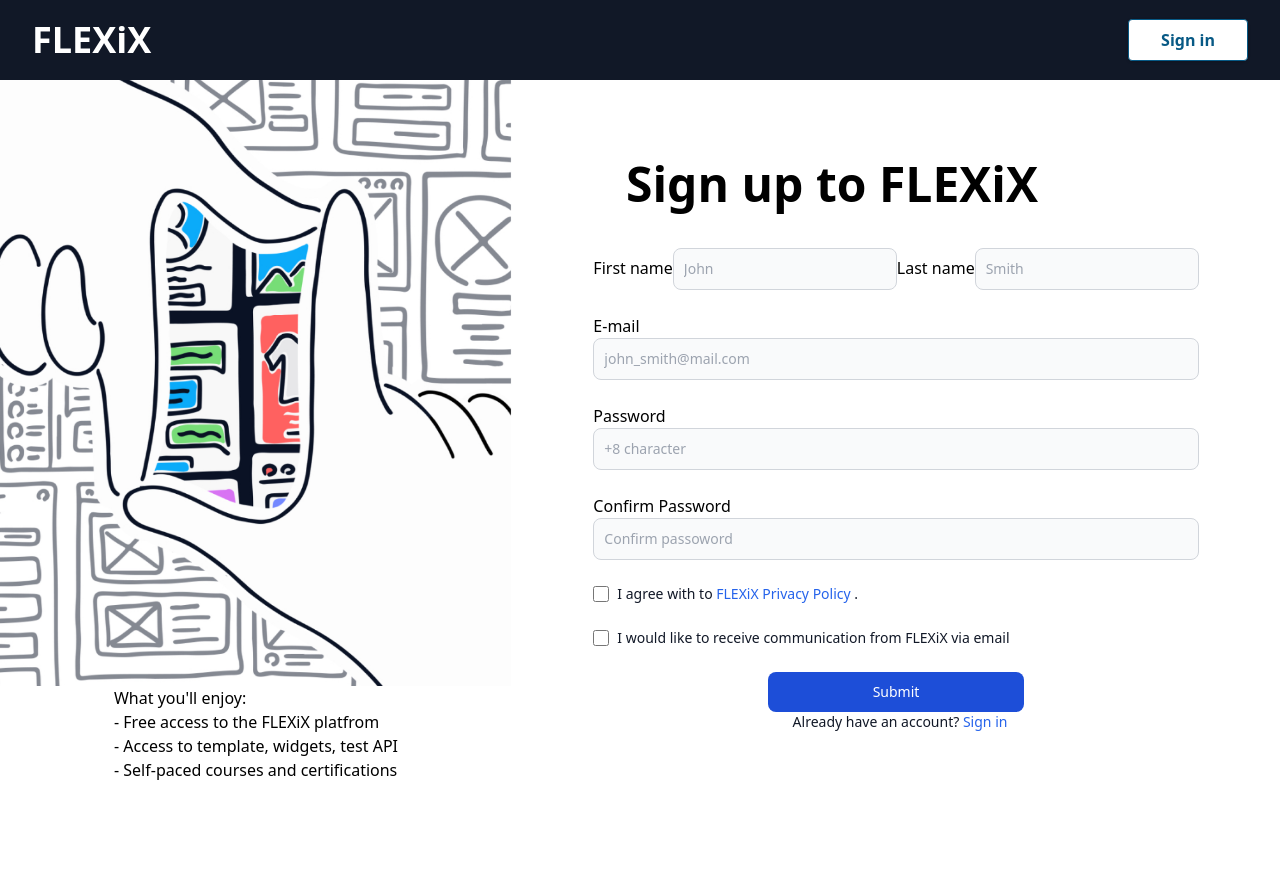
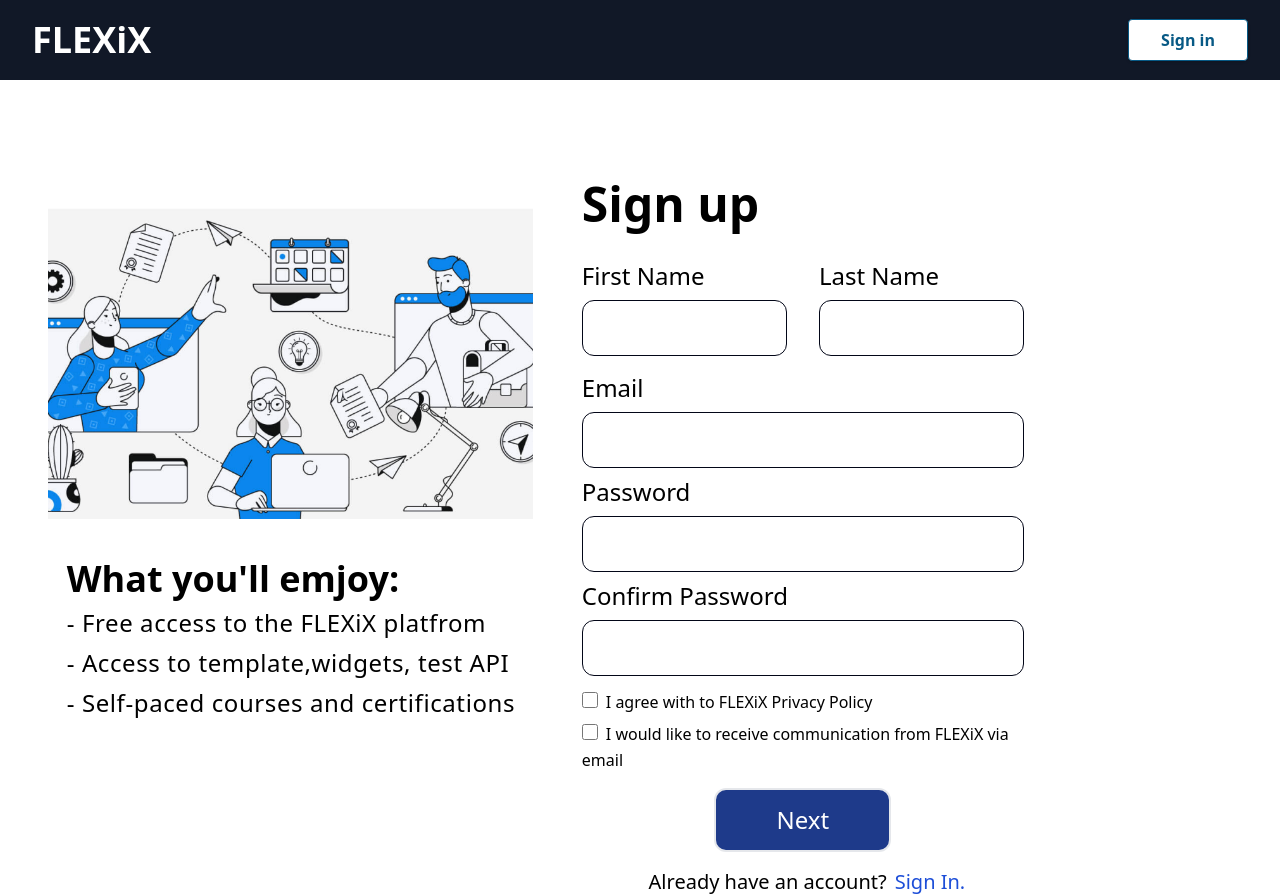
Before and after one commit to flexix-developer/Flexix-Frontend, a React (Create React App) app: page /register in a window 1280 px wide. Before the commit the page ends 800 px from the top, so only its background shows below. Built offline with nearby package versions, Linux system fonts and the light colour scheme.

Commit message:
Edit Register Page

```diff
--- a/src/components/ForgotThree.js
+++ b/src/components/ForgotThree.js
@@ -21,7 +21,7 @@ function ForgotThree() {
               <br />
               <input
                 className="w-full h-14 border rounded-xl border-slate-950 my-2 mb-6 text-left px-4 py-1 text-3xl"
-                type="text"
+                type="password"
                 name="name"
                 placeholder="+6 character"
               />
--- a/src/pages/Register-Page.js
+++ b/src/pages/Register-Page.js
@@ -1,74 +1,127 @@
-import register from "../images/login-bg.png";
+import bglogin from "../images/Register-bg.png";
 import NavBarHome from "../components/NavBarHome";
-// import { Link } from 'react-router-dom';
+import { Link } from "react-router-dom";
 
 const RegisterPage = () => {
   return (
     <div className="h-screen">
       <NavBarHome />
-          <div className="Container flex">
-                <div className="Left w-2/5 flex flex-col justify-center items-center">
-                    <div className="flex flex-col items-center">
-                        <img className="h-full" src={register} alt="" />
-                        <label className="">
-                            What you'll enjoy:
-                            <br />
+      <div className="Container flex h-90/0">
+        <div className="Left w-3/6 h-full flex items-center flex-col">
+          <div className="h-10/12 w-10/12 mt-32">
+            <img className="h-full " src={bglogin} alt="" />
+          </div>
+          <div className="flex flex-col">
+            <span className="text-4xl font-semibold mt-10">
+              What you'll emjoy:
+            </span>
+            <span className="text-2xl tracking-wide">
+              <div className="my-2">
                 - Free access to the FLEXiX platfrom
                 <br />
-                            - Access to template, widgets, test API
+              </div>
+              <div className="my-2">
+                - Access to template,widgets, test API
                 <br />
+              </div>
+              <div className="my-2">
                 - Self-paced courses and certifications
                 <br />
+              </div>
+            </span>
+          </div>
+        </div>
+
+        <div className="Right w-3/5 h-full flex  items-center  ">
+          <div className="Right-Content  mr-64 w-full h-5/6 flex  flex-col">
+            <span className="text-5xl font-semibold mt-10">Sign up</span>
+            <form className="mt-8">
+              <div className=" flex flex-row justify-between mb-2 ">
+                <label className="text-2xl font-normal w-6/12 mr-4">
+                  First Name
+                  <br />
+                  <input
+                    className="w-full h-14 border rounded-xl border-slate-950 my-2 text-left px-4 py-1 text-3xl"
+                    type="text"
+                    name="name"
+                  />
+                </label>
+                <label className="text-2xl font-normal w-6/12 ml-4">
+                  Last Name
+                  <br />
+                  <input
+                    className="w-full h-14 border rounded-xl border-slate-950 my-2 text-left px-4 py-1 text-3xl"
+                    type="text"
+                    name="name"
+                  />
                 </label>
               </div>
+              <label className="text-2xl  font-normal">
+                Email
+                <input
+                  className="w-full  h-14 border rounded-xl border-slate-950 my-2 text-left px-4 py-1 text-3xl"
+                  type="email"
+                  name="name"
+                />
+              </label>
+              <label className="text-2xl  font-normal">
+                Password
+                <input
+                  className="w-full  h-14 border rounded-xl border-slate-950 my-2 text-left px-4 py-1 text-3xl"
+                  type="password"
+                  name="name"
+                />
+              </label>
+              <label className="text-2xl  font-normal">
+                Confirm Password
+                <input
+                  className="w-full  h-14 border rounded-xl border-slate-950 my-2 text-left px-4 py-1 text-3xl"
+                  type="password"
+                  name="name"
+                />
+              </label>
+              <div>
+                <input
+                  type="checkbox"
+                  id="agreePolicy"
+                  name="agreePolicy"
+                  value="agreePolicy"
+                  className="my-2 w-4 h-4 text-blue-600 bg-gray-100 border-gray-300 rounded focus:ring-blue-500 dark:focus:ring-blue-600 dark:ring-offset-gray-800 focus:ring-2 dark:bg-gray-700 dark:border-gray-600"
+                />
+                <label for="agreePolicy" className="ml-2 ">
+                  I agree with to FLEXiX Privacy Policy
+                </label>
+                <br />
+                <input
+                  type="checkbox"
+                  id="receiveInMail"
+                  name="receiveInMail"
+                  value="receiveInMail"
+                  className="my-2 w-4 h-4 text-blue-600 bg-gray-100 border-gray-300 rounded focus:ring-blue-500 dark:focus:ring-blue-600 dark:ring-offset-gray-800 focus:ring-2 dark:bg-gray-700 dark:border-gray-600"
+                />
+                <label for="receiveInMail" className="ml-2">
+                  I would like to receive communication from FLEXiX via email
+                </label>
+                <br />
               </div>
-            <div className="Right w-3/5 h-full flex ">
-                <div className="Right-Content w-full h-5/6 flex flex-col justify-center items-center">
-                    <span className="text-5xl font-semibold mt-20 mb-10 mr-32">
-                        Sign up to FLEXiX
-                    </span>
-                    <form>
-                        <div>
-                            <div className="flex mb-6">
-                                <div className="">
-                                    <label>First name</label>
-                                    <input type="text" id="first_name" class="bg-gray-50 border border-gray-300 text-gray-900 text-sm rounded-lg p-2.5 " placeholder="John" required />
-                                </div>
-                                <div className="">
-                                    <label>Last name</label>
-                                    <input type="text" id="last_name" class="bg-gray-50 border border-gray-300 text-gray-900 text-sm rounded-lg p-2.5" placeholder="Smith" required />
-                                </div>
-                            </div>
-                            <div className="flex flex-col mb-6">
-                                <label>E-mail</label>
-                                <input type="text" id="email" class="bg-gray-50 border border-gray-300 text-gray-900 text-sm rounded-lg w-full p-2.5    " placeholder="john_smith@mail.com" required />
-                            </div>
-                            <div className="flex flex-col mb-6">
-                                <label>Password</label>
-                                <input type="password" id="password" class="bg-gray-50 border border-gray-300 text-gray-900 text-sm rounded-lg w-full p-2.5" placeholder="+8 character" required />
-                            </div>
-                            <div className="flex flex-col mb-6">
-                                <label>Confirm Password</label>
-                                <input type="password" id="confirm_password" class="bg-gray-50 border border-gray-300 text-gray-900 text-sm rounded-lg w-full p-2.5" placeholder="Confirm passoword" required />
-                            </div>
-                            <div className="flex items-start mb-6">
-                                <div className="flex items-center h-5">
-                                    <input id="remember" type="checkbox" value="" className="w-4 h-4 border border-gray-300 rounded bg-gray-50" required />
-                                </div>
-                                <label for="remember" className="ms-2 text-sm font-medium text-gray-900 dark:text-gray-300">I agree with to <a href="/loing" className="text-blue-600 hover:underline dark:text-blue-500">FLEXiX Privacy Policy </a>.</label>
-                            </div>
-                            <div className="flex items-start mb-6 ">
-                                <div className="flex items-center h-5">
-                                    <input id="remember" type="checkbox" value="" className="w-4 h-4 border border-gray-300 rounded bg-gray-50" required />
-                                </div>
-                                <label for="remember" className="ms-2 text-sm font-medium text-gray-900 dark:text-gray-300">I would like to receive communication from FLEXiX via email</label>
-                            </div>
-                            <div className="flex flex-col items-center">
-                                <button type="submit" className=" text-white bg-blue-700 hover:bg-blue-800 focus:ring-4 focus:outline-none focus:ring-blue-300 font-medium rounded-lg text-sm w-64 px-5 py-2.5 items-center dark:bg-blue-600 dark:hover:bg-blue-700 dark:focus:ring-blue-800">Submit</button>
-                                <label className="ms-2 text-sm font-medium text-gray-900 dark:text-gray-300" >Already have an account? <a href="/login" className="text-blue-600 hover:underline dark:text-blue-500">Sign in</a></label>
-                            </div>
+              <div className="w-full flex justify-center">
+                <input
+                  className="bg-blue-900 text-white w-2/5  h-16 border-2 rounded-xl text-2xl mt-4 mb-4"
+                  type="submit"
+                  value="Next"
+                />
               </div>
             </form>
+            <div className="flex justify-center">
+              <span className="ml-2 text-xl">
+                Already have an account?
+                <Link to="/login">
+                  <a className="text-blue-700 ml-2" href="/register">
+                    Sign In.
+                  </a>
+                </Link>
+              </span>
+            </div>
           </div>
         </div>
       </div>
```
Also changed, not shown: src/images/register-bg.png. Lines whose indentation alone changed are shown as unchanged.
